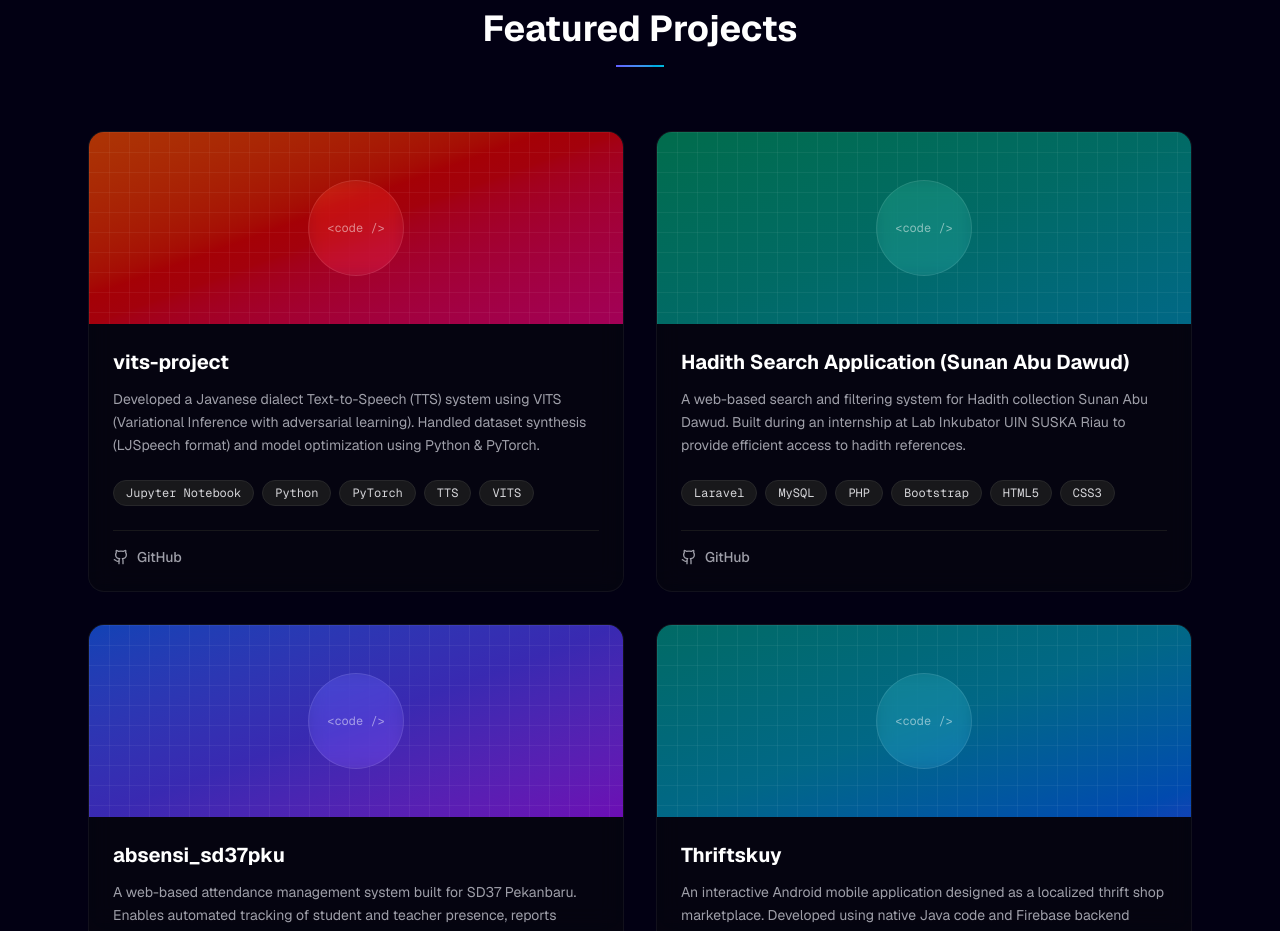
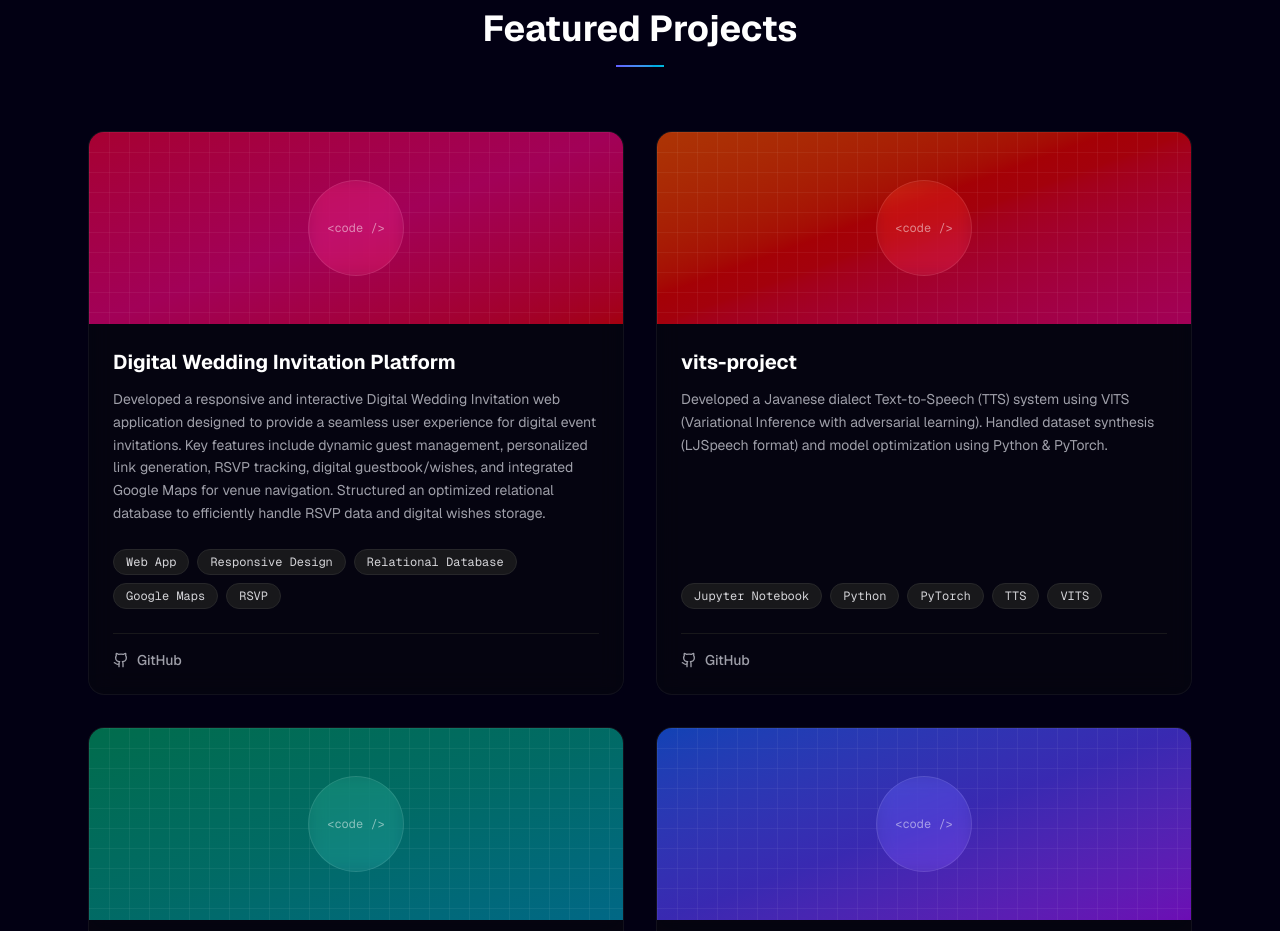
Before and after one commit to mhderdnsyh/mhderdnsyh-portofolio, a Next.js app: page / in a window 1280 px wide. Shown: the part 3926-4857 px from the top of the page. Built offline with nearby package versions, Linux system fonts and the light colour scheme.

Commit message:
feat: add digital wedding invitation project for issue #6

```diff
--- a/src/components/sections/Projects.tsx
+++ b/src/components/sections/Projects.tsx
@@ -6,6 +6,14 @@ import { FolderGit2 } from "lucide-react";
 
 export const Projects: React.FC = () => {
   const projectList = [
+    {
+      title: "Digital Wedding Invitation Platform",
+      description: "Developed a responsive and interactive Digital Wedding Invitation web application designed to provide a seamless user experience for digital event invitations. Key features include dynamic guest management, personalized link generation, RSVP tracking, digital guestbook/wishes, and integrated Google Maps for venue navigation. Structured an optimized relational database to efficiently handle RSVP data and digital wishes storage.",
+      tags: ["Web App", "Responsive Design", "Relational Database", "Google Maps", "RSVP"],
+      githubUrl: "https://github.com/mhderdnsyh",
+      demoUrl: "https://surya-juni-wedding.vercel.app/",
+      gradient: "from-rose-600/70 via-pink-600/70 to-red-600/70",
+    },
     {
       title: "vits-project",
       description:
```
